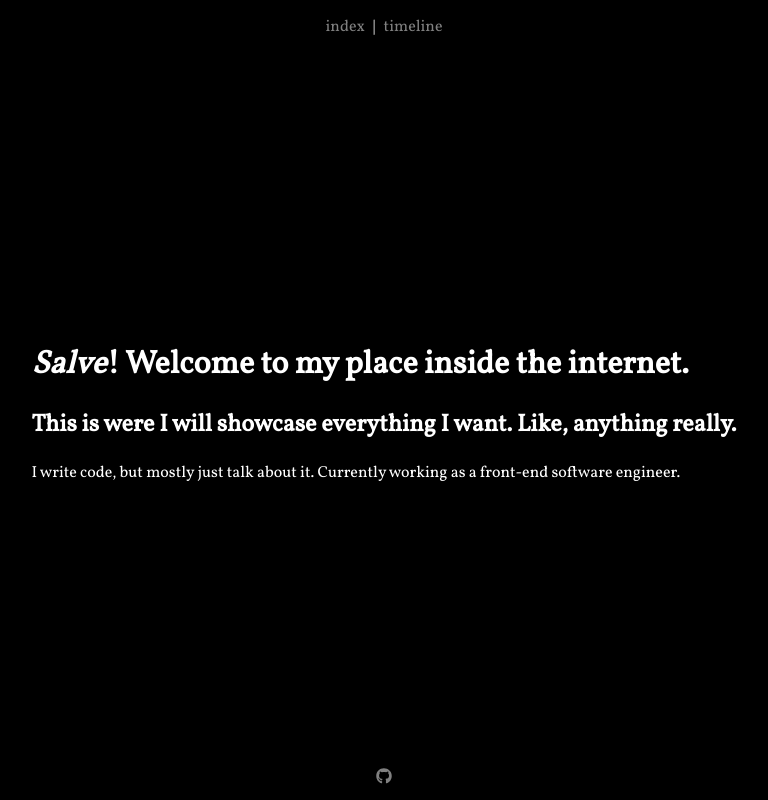
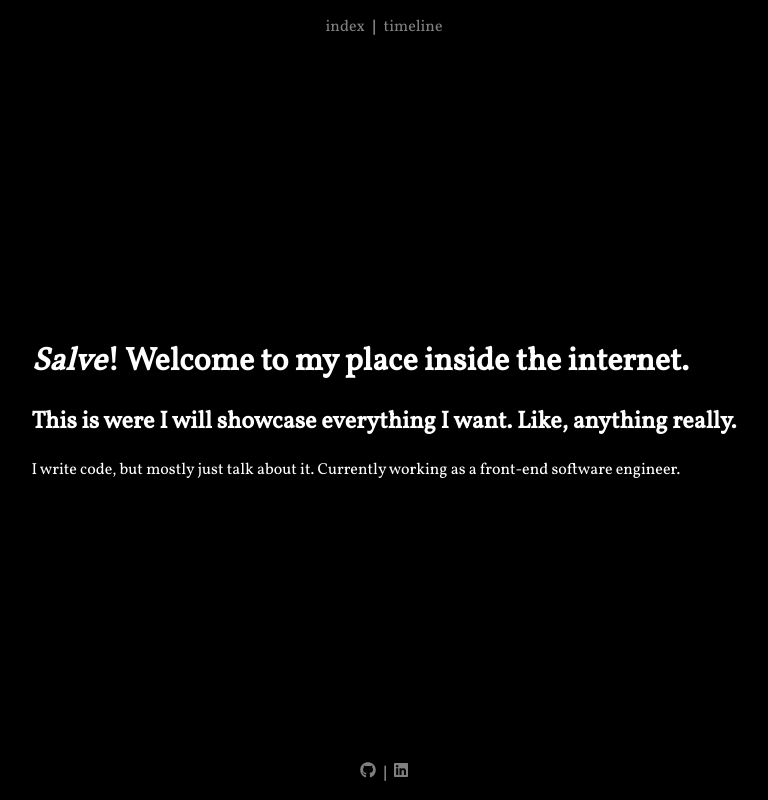
Before and after one commit to tcK1/kaic.dev, a Next.js app: page / in a window 1280 px wide. Shown: the whole page, without its empty margins (256-1024 px from the left). Built offline with nearby package versions, Linux system fonts and the light colour scheme.

Commit message:
feat: add linkedin link

```diff
--- a/components/Layout/parts/index.tsx
+++ b/components/Layout/parts/index.tsx
@@ -1,7 +1,7 @@
 import React, { ReactNode } from 'react';
 import Link from 'next/link';
 import { FontAwesomeIcon } from '@fortawesome/react-fontawesome';
-import { faGithub } from '@fortawesome/free-brands-svg-icons';
+import { faGithub, faLinkedin } from '@fortawesome/free-brands-svg-icons';
 
 import {
   Container, Content, Item, A,
@@ -43,5 +43,9 @@ export const Footer = () => (
     <A href="https://github.com/tcK1" target="_blank" rel="noreferrer">
       <FontAwesomeIcon icon={faGithub} height="1.375rem" />
     </A>
+
+    <A href="https://linkedin.com/in/kaicbastidas/" target="_blank" rel="noreferrer">
+      <FontAwesomeIcon icon={faLinkedin} height="1.375rem" />
+    </A>
   </ItemsList>
 );
--- a/pages/_app.tsx
+++ b/pages/_app.tsx
@@ -2,7 +2,7 @@ import React from 'react';
 import { createGlobalStyle } from 'styled-components';
 
 import Head from 'next/head';
-import { AppProps } from 'next/app';
+import type { AppProps } from 'next/app';
 
 import { Layout } from 'components/Layout';
 
```
